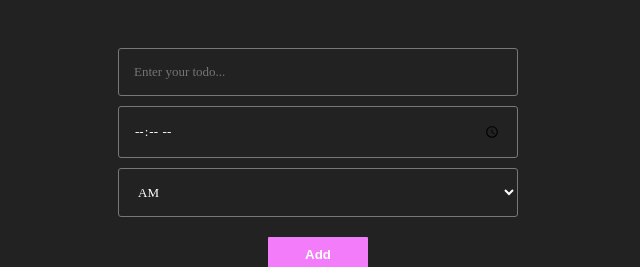
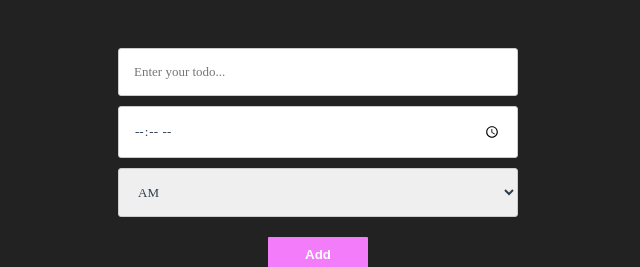
Before and after one commit to harshilp9/coolest-todo, a React (Create React App) app: page / in a window 1280 px wide. Shown: the part 202-469 px from the top of the page, without its empty margins (322-962 px from the left). Built offline with nearby package versions, Linux system fonts and the light colour scheme; a web font is replaced by a local one.

Commit message:
time fix

```diff
--- a/src/components/ToDo.js
+++ b/src/components/ToDo.js
@@ -14,7 +14,14 @@ const ToDo = (props) => {
             time: enteredTime
         }
 
-        // console.log(todoData);
+        if(todoData.date){
+            const hour = parseInt(todoData.date.split(":")[0]);
+            if(hour > 12) {
+                todoData["date"] = `${hour-12}:${(todoData.date.split(":")[1])}`;
+                todoData["time"] = "pm";
+            }
+        }
+
         props.onSubmitTodo(todoData);
         setenteredTitle("");
         setenteredDate("");
--- a/src/index.css
+++ b/src/index.css
@@ -41,15 +41,10 @@ html {
 }
 ol {list-style: none;padding-left: 20px;width: 49%;margin:auto;text-align: center}
 
-ol li {padding: 5px;color:#dfdfdf; -webkit-animation: scale-down-animation .6s 1 ease-in-out;animation: scale-down-animation .6s 1 ease-in-out;
-	-webkit-animation-duration: .5s;animation-duration:.5s}
+ol li {padding: 5px;color:#dfdfdf;}
 
 ol li:nth-child(even){background: #f27cf90a;}
 
-@keyframes scale-down-animation {
-	0%   { opacity: 0; -webkit-transform: scale(1.1); }
-	100% { opacity: 1; -webkit-transform: scale(1); }
-  }
 .strike{text-decoration: line-through;}
 
 li:hover{
@@ -92,10 +87,8 @@ form input, form select, form textarea {
 	width: 100%;
 	box-sizing: border-box;
 	font-family: montserrat;
-    color: #ffffff;
-    background: #222222;
+	color: #2C3E50;
 	font-size: 13px;
-    border-color: #787878;
 }
 /*buttons*/
 form .action-button {
@@ -226,7 +219,6 @@ li:hover .my-remove-button {
   text-align: center;
 }
 
-
 .future {
 	position: absolute;
     /* left: 30%; */
@@ -293,7 +285,6 @@ li:hover .my-remove-button {
     line-height: 1;
     margin: 0;
     margin-top: -92px;
-    /* padding-left: 80px; */
     /* font-weight: normal; */
     background-image: -webkit-linear-gradient(#022486 0%, #0AD0FD 30%, #BDFCFC 40%, #D8FFFF 44%, #00081C 44%, #00081C 50%, #074A67 52%, #1CD8FE 60%, #7FEDFE 62%, #96F5FC 70%, #0FD8FA 73%, #0BD2FD 88%, #AFFDFF 100%);
     -webkit-background-clip: text;
```
Lines whose indentation alone changed are shown as unchanged.
